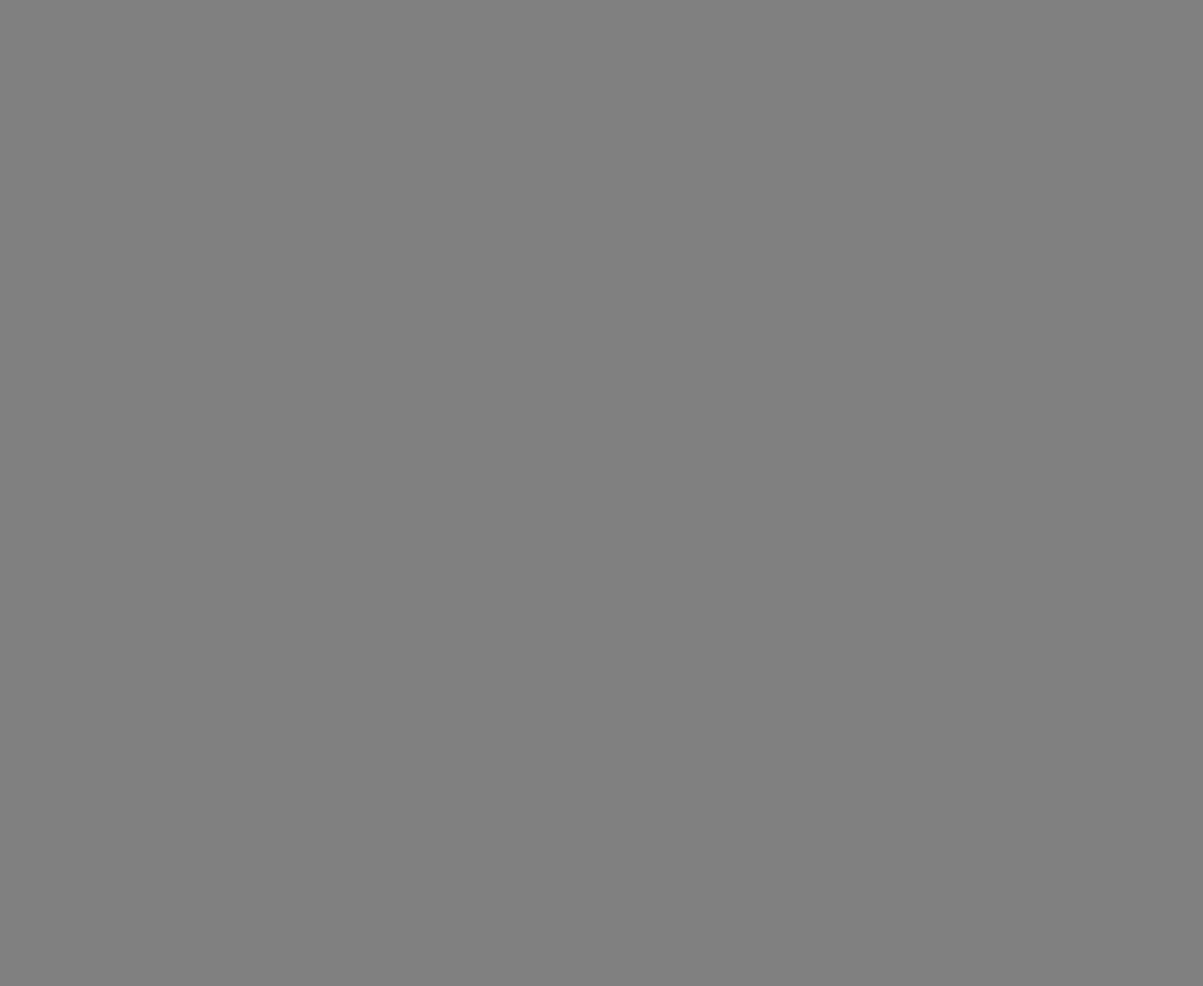
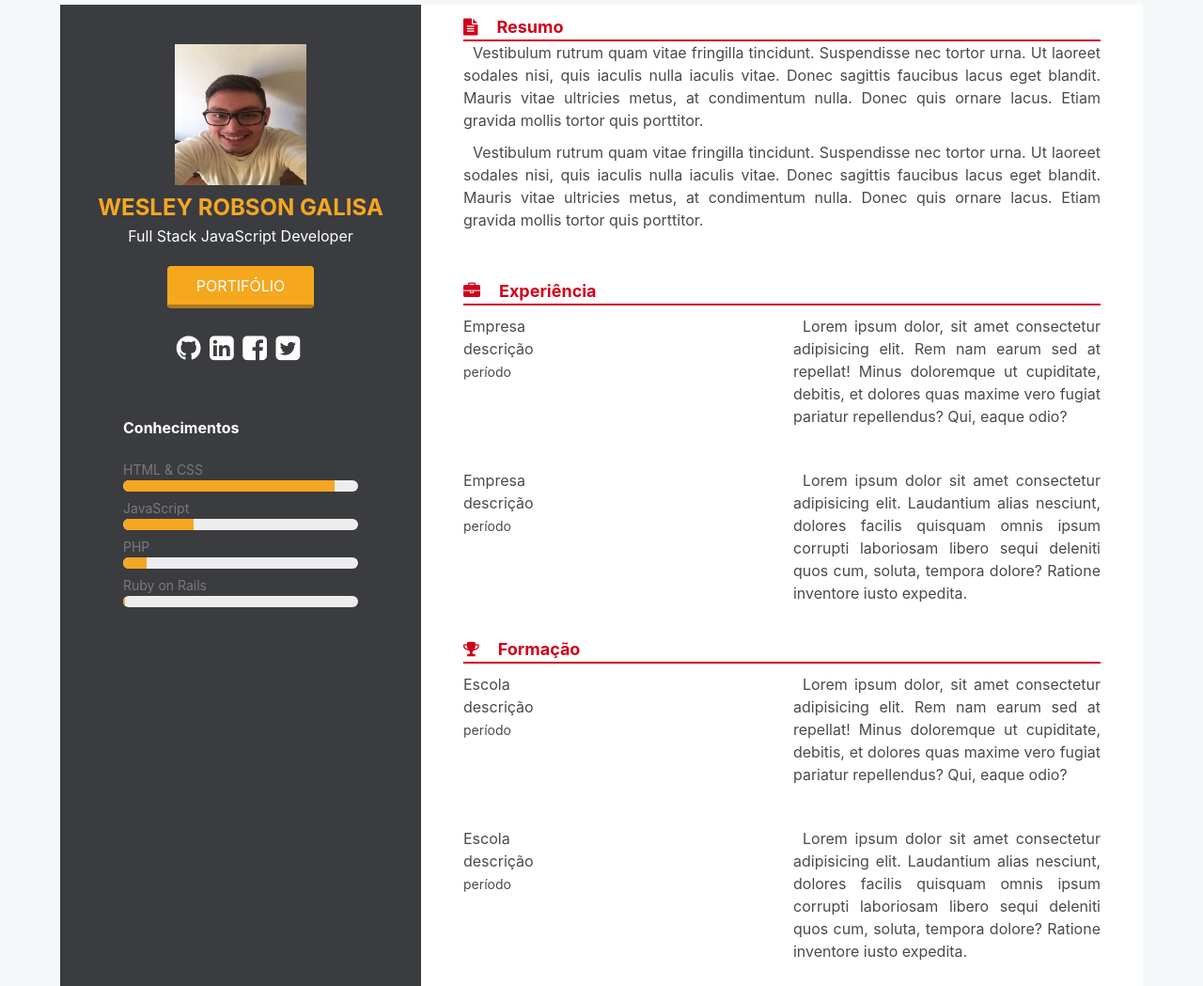
Before and after one commit to WesleyGalisa/pm-projects, a plain HTML site: page PROJETO10/index.html in a window 1280 px wide. Shown: the top 1049 px of the page at 94% size. Before the commit the page ends 800 px from the top, so only its background shows below. Drawn offline with nearby package versions, Linux system fonts and the light colour scheme; files that its build step writes are made by us from their sources.

Commit message:
atualizando

```diff
--- /dev/null
+++ b/PROJETO10/css/estilo.css
@@ -0,0 +1,123 @@
+html{
+    background-color: #f5f8f9;
+}
+body{
+    font-family: 'lato', sans-serif;
+    font-size: 16px;
+    background-color: #f5f8f9;
+}
+
+div#page{
+    display: flex;
+    height: 1440px;
+}
+
+aside{
+    background-color: #3a3c40;
+    text-align: center;
+    margin-top: 5px;
+    margin-bottom: 5px;
+
+}
+
+aside h1{
+    color: #f5a623;
+    text-transform: uppercase;
+    font-size: 1.5em !important;
+    font-weight: 700;
+}
+
+aside h2{
+    color: #fff;
+    font-size: 1em;
+}
+
+aside a#buttonn{
+    padding: 20px 30px !important;
+    color: #fff !important;
+    text-transform: uppercase;
+    background-color: rgb(245,167,30) !important;
+    margin-top: 20px;
+    border-bottom: 4px  solid rgba(124, 92, 36, 0.603) !important;
+}
+
+aside img{
+    width: 140px;
+    height: 150px;
+    margin-top: 30px;
+}
+
+aside ul#redessociais{
+    margin-top: 20px;
+}
+
+aside ul#redessociais li{
+    display: inline;
+}
+
+aside ul#redessociais a{
+    text-decoration: none;
+    color: white;
+    font-size: 30px;
+    margin-right: 5px;
+}
+
+aside ul#progressbar{
+    width: 250px;
+    margin: 50px auto auto auto;
+    text-align: left;
+    color: #fff;
+}
+
+aside ul#progressbar h3{
+    margin-bottom: 20px;
+    font-weight: 700;
+}
+
+aside ul#progressbar small{
+    color: rgba(194, 185, 185, 0.486);
+}
+
+aside ul#progressbar progress::-webkit-progress-value{
+    background-color: #f5a623 !important;
+}
+
+aside ul#progressbar progress{
+    margin-bottom: 5px;
+}
+
+
+/*Lado direito*/
+
+
+div#direito{
+    background-color:#fff;
+    margin-top: 5px;
+    margin-bottom: 5px;
+    padding: 10px 45px;
+}
+
+div#direito article i{
+    margin-right: 20px;
+}
+
+div#direito article h3{
+    color: #d0021b;
+    font-weight: 700;
+    border-bottom: 2px solid  #d0021b;
+    font-size: 18px;
+}
+
+div#direito article p{
+    margin-bottom: 10px;
+    text-indent: 10px;
+    text-align: justify;
+}
+
+article#exp{
+    margin-top: 50px;
+}
+
+article div.column{
+    margin-top: 10px;
+}
--- a/PROJETO10/index.html
+++ b/PROJETO10/index.html
@@ -4,16 +4,88 @@
     <meta charset="UTF-8">
     <meta name="viewport" content="width=device-width, initial-scale=1.0">
     <link rel="stylesheet" href="css/estilo.css">
+    <link rel="stylesheet" href="https://maxcdn.bootstrapcdn.com/font-awesome/4.7.0/css/font-awesome.min.css">
+    <link rel="stylesheet" href="https://cdnjs.cloudflare.com/ajax/libs/bulma/0.6.2/css/bulma.css" />
+    <link href="https://fonts.googleapis.com/css?family=Lato:300,400,700" rel="stylesheet">
     <title>Portifólio</title>
 </head>
 <body>
+    <div id="page" class="container">
+        <aside class="column is-4">
+            <img src="imagens/eu.jpg" alt="">
+            <h1>Wesley Robson Galisa</h1>
+            <h2>Full Stack JavaScript Developer</h2>
+            <a id="buttonn" href="../projeto04/index.html" class="button is-warning">Portifólio</a>
+            <ul id="redessociais">
+                <li><a href="#"><i class="fa fa-github" aria-hidden="true"></i></a></li>
+                <li><a href="#"><i class="fa fa-linkedin-square" aria-hidden="true"></i></a></li>
+                <li><a href="#"><i class="fa fa-facebook-square" aria-hidden="true"></i></a></li>
+                <li><a href="#"><i class="fa fa-twitter-square" aria-hidden="true"></i></a></li>
+            </ul>
 
-    <aside>
+            <ul id="progressbar">
+                <h3>Conhecimentos</h3>
+                <li><small>HTML & CSS</small><progress class="progress is-warning is-small" value="90" max="100">15%</progress></li>
+                <li><small>JavaScript</small><progress class="progress is-warning is-small" value="30" max="100">15%</progress></li>
+                <li><small>PHP</small><progress class="progress is-warning is-small" value="10" max="100">15%</progress></li>
+                <li><small>Ruby on Rails</small><progress class="progress is-warning is-small" value="1" max="100">15%</progress></li>
+            </ul>
+        </aside>
+        <div id="direito" class="column is-8">
+            <article>
+                <h3><i class="fa fa-file-text" aria-hidden="true"></i>Resumo</h3>
+                <p>Vestibulum rutrum quam vitae fringilla tincidunt. Suspendisse nec tortor urna. Ut laoreet sodales nisi, quis iaculis nulla iaculis vitae. Donec sagittis faucibus lacus eget blandit. Mauris vitae ultricies metus, at condimentum nulla. Donec quis ornare lacus. Etiam gravida mollis tortor quis porttitor.</p>
+                <p>Vestibulum rutrum quam vitae fringilla tincidunt. Suspendisse nec tortor urna. Ut laoreet sodales nisi, quis iaculis nulla iaculis vitae. Donec sagittis faucibus lacus eget blandit. Mauris vitae ultricies metus, at condimentum nulla. Donec quis ornare lacus. Etiam gravida mollis tortor quis porttitor.</p>
+            </article>
 
-    </aside>
-    <div>
+            <article id="exp">
+                <h3><i class="fa fa-briefcase" aria-hidden="true"></i>Experiência</h3>
+                  <div class="columns">
+                      <div class="column">
+                          <h4>Empresa</h4>
+                          <h5>descrição</h5>
+                          <small>período</small>
+                      </div>
+                      <div class="column">
+                          <p>Lorem ipsum dolor, sit amet consectetur adipisicing elit. Rem nam earum sed at repellat! Minus doloremque ut cupiditate, debitis, et dolores quas maxime vero fugiat pariatur repellendus? Qui, eaque odio?</p>
+                      </div>
+                  </div>
+                  <div class="columns">
+                    <div class="column">
+                        <h4>Empresa</h4>
+                        <h5>descrição</h5>
+                        <small>período</small>
+                    </div>
+                    <div class="column">
+                        <p>Lorem ipsum dolor sit amet consectetur adipisicing elit. Laudantium alias nesciunt, dolores facilis quisquam omnis ipsum corrupti laboriosam libero sequi deleniti quos cum, soluta, tempora dolore? Ratione inventore iusto expedita.</p>
+                    </div>
+                </div>
 
+                <article>
+                    <h3><i class="fa fa-trophy" aria-hidden="true"></i>Formação</h3>
+                    <div class="columns">
+                        <div class="column">
+                            <h4>Escola</h4>
+                            <h5>descrição</h5>
+                            <small>período</small>
+                        </div>
+                        <div class="column">
+                            <p>Lorem ipsum dolor, sit amet consectetur adipisicing elit. Rem nam earum sed at repellat! Minus doloremque ut cupiditate, debitis, et dolores quas maxime vero fugiat pariatur repellendus? Qui, eaque odio?</p>
+                        </div>
+                    </div>
+                    <div class="columns">
+                      <div class="column">
+                          <h4>Escola</h4>
+                          <h5>descrição</h5>
+                          <small>período</small>
+                      </div>
+                      <div class="column">
+                          <p>Lorem ipsum dolor sit amet consectetur adipisicing elit. Laudantium alias nesciunt, dolores facilis quisquam omnis ipsum corrupti laboriosam libero sequi deleniti quos cum, soluta, tempora dolore? Ratione inventore iusto expedita.</p>
+                      </div>
+                  </div>
+                </article>
+
+        </div>
     </div>
-
 </body>
 </html>
```
Also changed, not shown: PROJETO10/imagens/eu.jpg (added).
